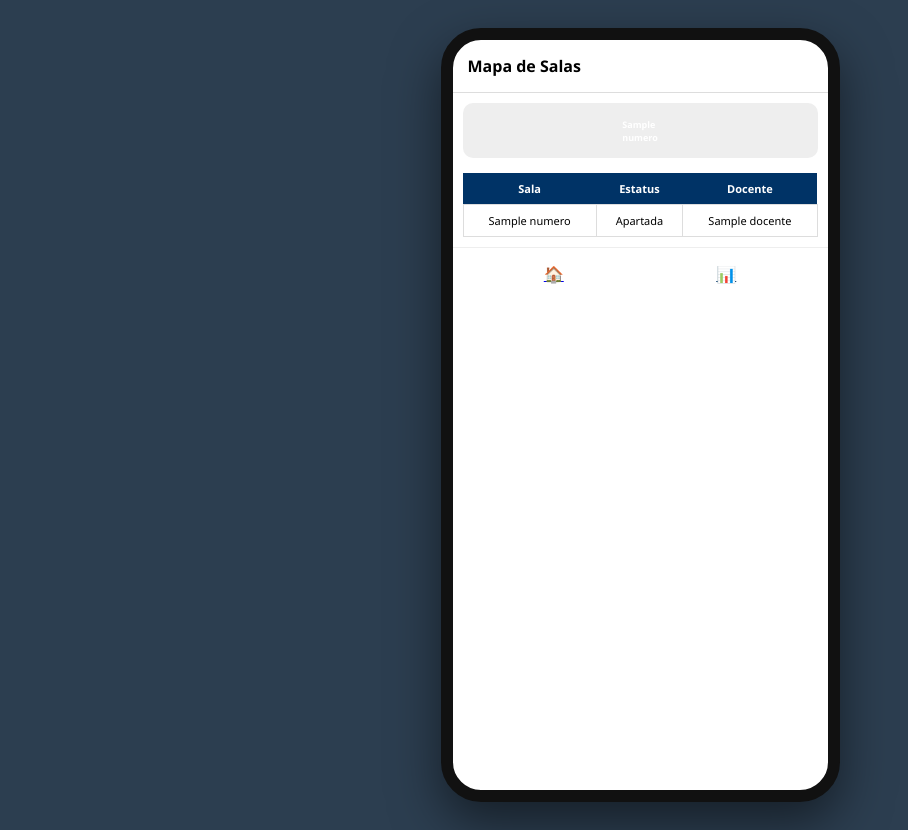
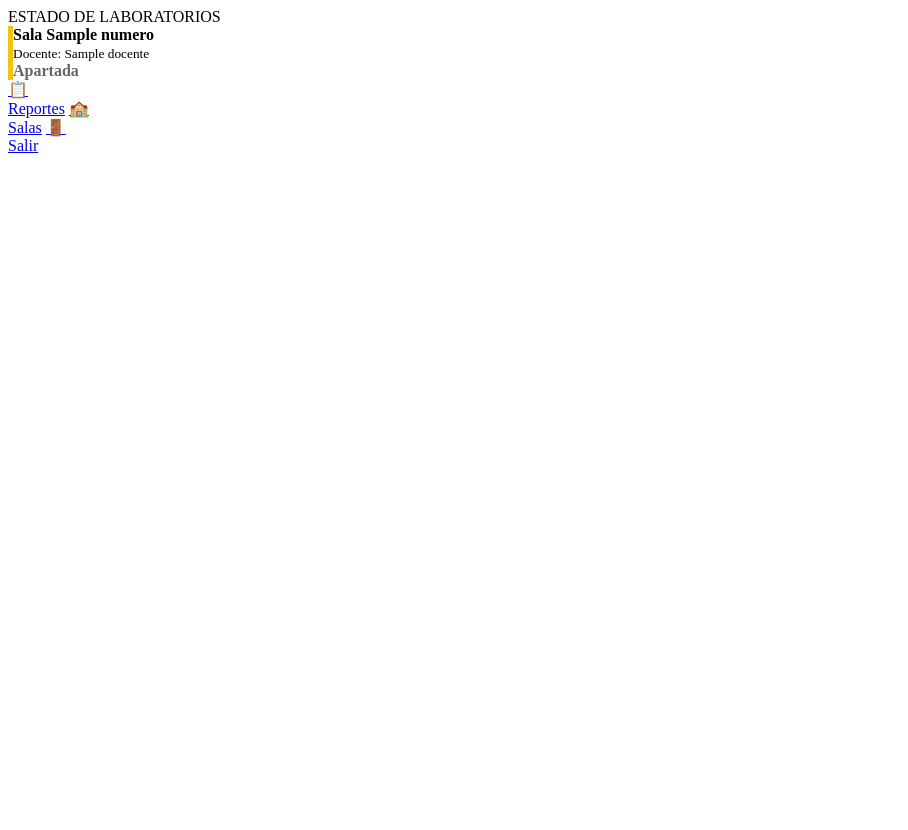
Before and after one commit to JoseRamirez-03/api-inventario-tese, a Flask app: page /estado in a window 1280 px wide. Shown: the whole page, without its empty margins (0-908 px from the left). After the commit the page ends 153 px from the top, so only its background shows below. Run offline with Flask 3, Linux system fonts and the light colour scheme; a database or web service that is not in the repository returns one stand-in record (values such as "Sample title").

Commit message:
Update estado.html

```diff
--- a/templates/estado.html
+++ b/templates/estado.html
@@ -1,56 +1,32 @@
 <!DOCTYPE html>
-<html>
+<html lang="es">
 <head>
-    <link rel="stylesheet" href="{{ url_for('static', filename='css/estilos.css') }}">
-    <style>
-        .cuadro { width: 35px; height: 35px; border-radius: 5px; color: white; display: flex; align-items: center; justify-content: center; font-size: 9px; font-weight: bold; }
-        .bg-0 { background: #28a745; } .bg-1 { background: #dc3545; } .bg-2 { background: #ffc107; }
-    </style>
-</head>
+    <meta charset="UTF-8">
+    <meta name="viewport" content="width=device-width, initial-scale=1.0, viewport-fit=cover">
+    <link rel="manifest" href="/static/manifest.json">
+    <title>Estado de Salas</title>
+    </head>
 <body>
-    <div class="celular-frame">
-        <header class="header-tese"><strong>Mapa de Salas</strong></header>
-        <div style="padding: 10px;">
-            <div style="display: flex; flex-wrap: wrap; gap: 5px; justify-content: center; background: #eee; padding: 10px; border-radius: 10px; margin-bottom: 15px;">
-                {% for s in salas %}
-                <div class="cuadro bg-{{ s.estado }}">{{ s.numero }}</div>
-                {% endfor %}
+    <div class="app-container">
+        <header>ESTADO DE LABORATORIOS</header>
+        <div class="content">
+            {% for s in salas %}
+            <div class="card" style="border-left: 5px solid {% if s.estado == 0 %}#2ecc71{% elif s.estado == 1 %}#e74c3c{% else %}#f1c40f{% endif %};">
+                <div style="flex: 1;">
+                    <strong>Sala {{ s.numero }}</strong><br>
+                    <small>Docente: {{ s.docente }}</small>
+                </div>
+                <div style="font-weight: bold; color: #666;">
+                    {% if s.estado == 0 %}Libre{% elif s.estado == 1 %}Ocupada{% else %}Apartada{% endif %}
+                </div>
             </div>
-
-            <table style="width: 100%; font-size: 11px;">
-                <thead><tr><th>Sala</th><th>Estatus</th><th>Docente</th>{% if rol == 'docente' %}<th>Acción</th>{% endif %}</tr></thead>
-                <tbody>
-                    {% for s in salas %}
-                    <tr>
-                        <form method="POST">
-                            <input type="hidden" name="sala_id" value="{{ s.numero }}">
-                            <td>{{ s.numero }}</td>
-                            <td>
-                                {% if rol == 'docente' %}
-                                <select name="estatus">
-                                    <option value="0" {% if s.estado == 0 %}selected{% endif %}>Libre</option>
-                                    <option value="1" {% if s.estado == 1 %}selected{% endif %}>Ocupada</option>
-                                    <option value="2" {% if s.estado == 2 %}selected{% endif %}>Apartada</option>
-                                </select>
-                                {% else %}
-                                    {{ "Libre" if s.estado == 0 else "Ocupada" if s.estado == 1 else "Apartada" }}
-                                {% endif %}
-                            </td>
-                            <td>
-                                {% if rol == 'docente' %}
-                                <input type="text" name="docente_nombre" value="{{ s.docente }}" style="width: 60px;">
-                                {% else %}{{ s.docente }}{% endif %}
-                            </td>
-                            {% if rol == 'docente' %}
-                            <td><button type="submit" style="background: #003366; color: white; border: none; border-radius: 3px;">Ok</button></td>
-                            {% endif %}
-                        </form>
-                    </tr>
-                    {% endfor %}
-                </tbody>
-            </table>
+            {% endfor %}
         </div>
-        <nav class="footer-nav"><a href="/panel">🏠</a><a href="/estado" style="color: #003366;">📊</a></nav>
+        <nav class="nav-bar">
+            <a href="/panel" class="nav-item">📋<br>Reportes</a>
+            <a href="/estado" class="nav-item active">🏫<br>Salas</a>
+            <a href="/salir" class="nav-item">🚪<br>Salir</a>
+        </nav>
     </div>
 </body>
 </html>
```
